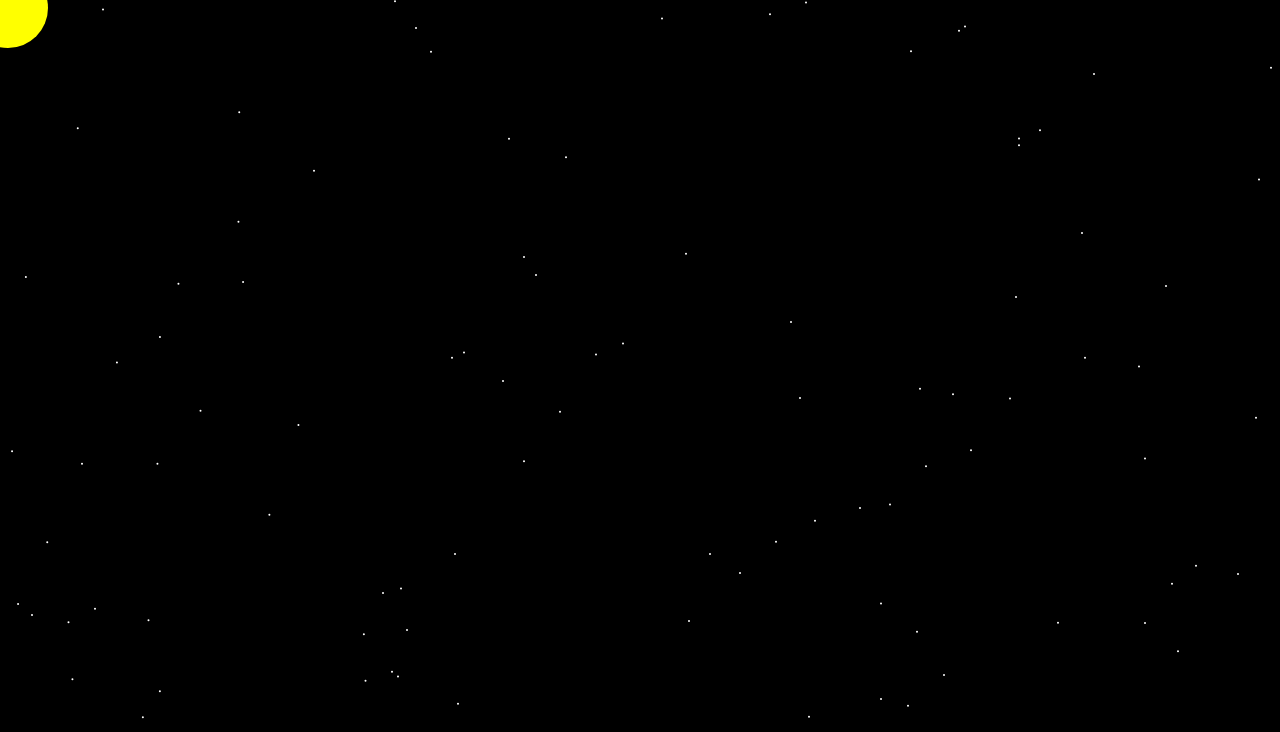
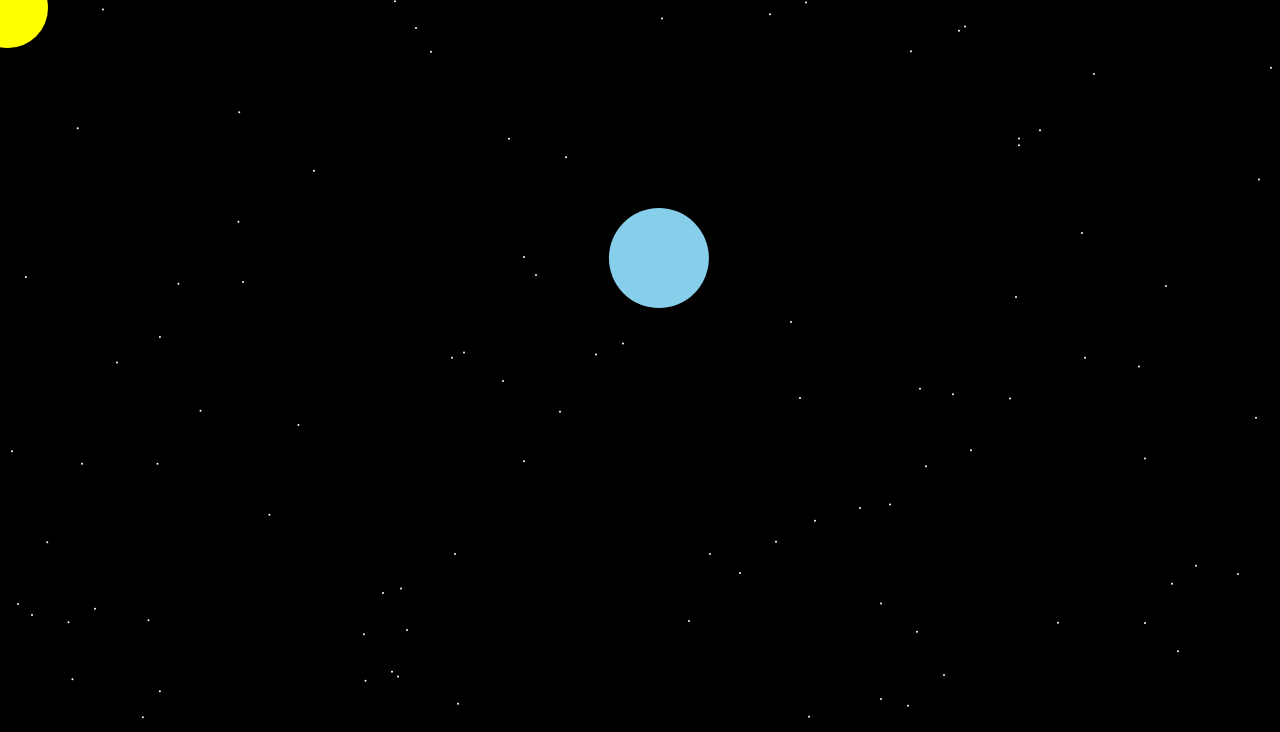
Before and after one commit to PCalape/space-impact, a plain HTML site: page space.html in a window 1280 px wide. Shown: the top 732 px of the page. Drawn offline with Linux system fonts and the light colour scheme.

Commit message:
add spawns

```diff
--- a/space.html
+++ b/space.html
@@ -24,6 +24,7 @@
 
         const bullets = [];
         const stars = [];
+        const spawns = [];
         let mouseX = 0;
         let mouseY = 0;
 
@@ -58,10 +59,7 @@
             }
 
             this.handleHit = () => {
-                this.radius -= 5;
-                if (this.radius <= 20) {
-                    this.color = "red";
-                }
+                this.color = "red";
             }
         }
 
@@ -96,8 +94,7 @@
             this.update = () => {
                 this.x += this.speed;
                 if (this.x > canvas.width) {
-                    const index = bullets.indexOf(this);
-                    bullets.splice(index, 1);
+                    this.remove();
                 }
             }
 
@@ -110,7 +107,41 @@
 
             this.remove = () => {
                 const index = bullets.indexOf(this);
-                bullets.splice(index, 1);
+                bullets[index] = bullets[bullets.length - 1];
+                bullets.pop();
+            }
+        }
+
+        function Spawn(x, y, level) {
+            this.x = x;
+            this.y = y;
+            this.level = level;
+            this.speed = 4;
+            this.radius = 50
+            this.color = 'skyblue';
+
+            this.update = () => {
+                this.x -= this.speed;
+                if (this.x < -this.radius) {
+                    this.remove();
+                }
+            }
+
+            this.draw = () => {
+                context.beginPath();
+                context.arc(this.x, this.y, this.radius, 0, 2 * Math.PI);
+                context.fillStyle = this.color;
+                context.fill();
+            }
+
+            this.remove = () => {
+                const index = spawns.indexOf(this);
+                spawns[index] = spawns[spawns.length - 1];
+                spawns.pop();
+            }
+
+            this.handleHit = () => {
+                this.remove();
             }
         }
 
@@ -121,13 +152,13 @@
             context.fill();
         }
 
-        function detectCollision(bullet, target) {
+        function handleCollision(object, target) {
             if (Math.sqrt(
-                Math.pow(bullet.x - target.x, 2) +
-                Math.pow(bullet.y - target.y, 2)
-            ) <= target.radius - bullet.radius) {
+                Math.pow(object.x - target.x, 2) +
+                Math.pow(object.y - target.y, 2)
+            ) <= target.radius - object.radius) {
                 target.handleHit();
-                bullet.remove();
+                object.remove();
             }
         }
 
@@ -153,18 +184,33 @@
         function animate() {
             clearCanvas();
 
-            spaceship.update();
-            spaceship.draw();
+            stars.forEach(star => {
+                star.update();
+                star.draw();
+            })
 
             bullets.forEach(bullet => {
                 bullet.update();
                 bullet.draw();
+                spawns.forEach(spawn => {
+                    handleCollision(bullet, spawn);
+                })
             })
 
-            stars.forEach(star => {
-                star.update();
-                star.draw();
+            if (spawns.length < 1) {
+                spawns.push(new Spawn(canvas.width + 150 + Math.random() * 500, Math.random() * canvas.height, 1));
+            }
+
+            spawns.forEach(spawn => {
+                spawn.update();
+                spawn.draw();
+                console.log(spawn.x, spawn.y);
+                console.log(spaceship.x, spaceship.y);
+                handleCollision(spawn, spaceship);
             })
+
+            spaceship.update();
+            spaceship.draw();
 
             setTimeout(animate, 1000 / 60);
         }
```
